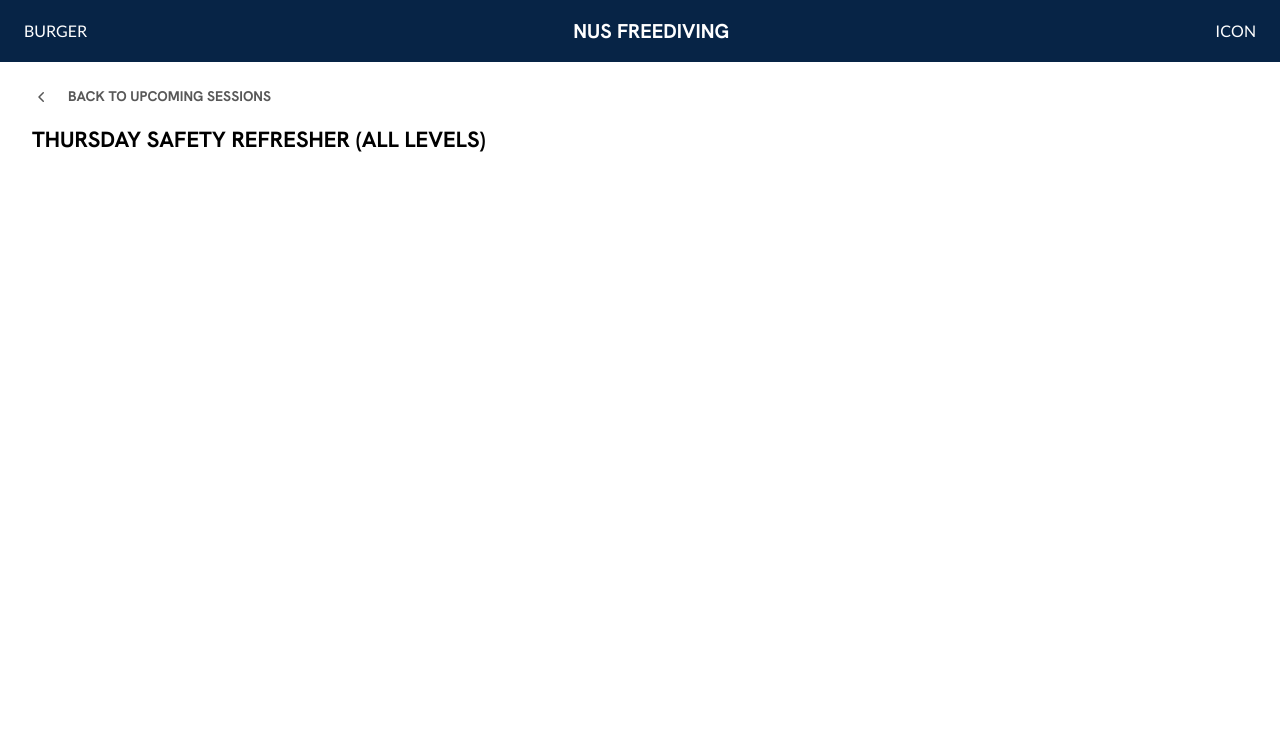
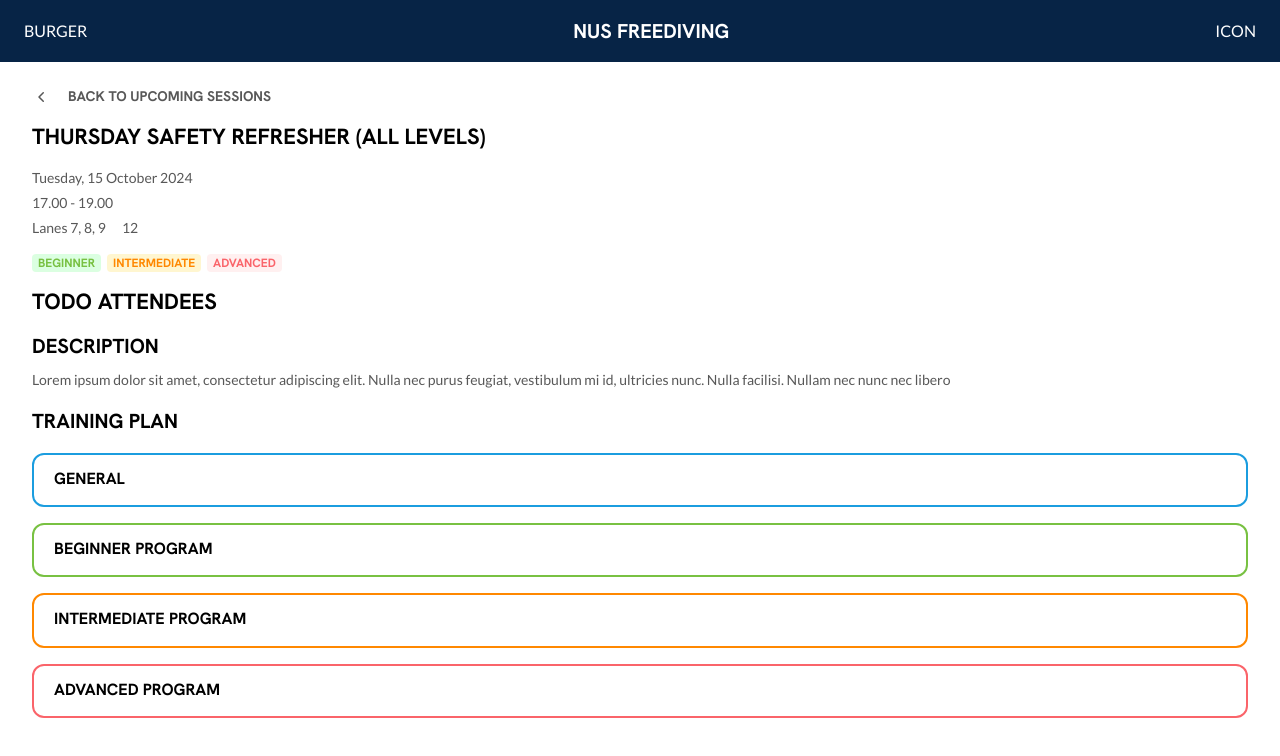
Before and after one commit to jasonchristopher21/nus-freedive-website, a Next.js app: page /sessions/1 in a window 1280 px wide. Shown: the top 756 px of the page. Built offline with nearby package versions, Linux system fonts and the light colour scheme.

Commit message:
feat: update session layout

```diff
--- a/package.json
+++ b/package.json
@@ -11,6 +11,8 @@
   "dependencies": {
     "@heroicons/react": "^2.1.5",
     "@prisma/client": "^6.1.0",
+    "@supabase/supabase-js": "^2.47.10",
+    "clsx": "^2.1.1",
     "heroicons": "^2.1.5",
     "next": "15.0.3",
     "prisma": "^6.1.0",
--- a/src/app/components/common/Header.tsx
+++ b/src/app/components/common/Header.tsx
@@ -1,6 +1,6 @@
 export default function Header() {
   return (
-    <div className="bg-navy py-4 px-6">
+    <div className="sticky top-0 w-full bg-navy py-4 px-6">
       <div className="flex justify-between bg-navy text-white max-w-screen-xl mx-auto">
         <span className="my-auto">BURGER</span>
         <span className="font-heading font-bold text-[20px]">
--- /dev/null
+++ b/src/app/sessions/[id]/TrainingPlan.tsx
@@ -0,0 +1,57 @@
+"use client"
+
+import { useState } from "react";
+import clsx from "clsx";
+import styles from "@/app/styles";
+
+interface TrainingPlanProps {
+    general?: string,
+    beginner?: string,
+    intermediate?: string,
+    advanced?: string,
+}
+
+export default function TrainingPlan({ props }: { props: TrainingPlanProps }) {
+    const [selected, setSelected] = useState("");
+
+    function sectionComponent({ title, content, keyword, color }: { title: string, content?: string, keyword: string, color: string }) {
+        return (
+            <button className={clsx('flex flex-col gap-0.5 border-2 py-3 px-5 rounded-xl', `border-${color}`)} onClick={() => selected === keyword ? setSelected("") : setSelected(keyword)}>
+                <span className={`${styles.heading3} font-bold`}>{title.toUpperCase()}</span>
+                <div
+                    className={clsx(
+                        'transition-all duration-300 ease-in-out',
+                        selected === keyword ? 'max-h-96 opacity-100' : 'max-h-0 opacity-0'
+                    )}
+                    style={{
+                        transitionProperty: 'max-height, opacity',
+                    }}
+                >
+                    <span className={`${styles.paragraph}`}>{content}</span>
+                </div>
+            </button>
+        );
+    }
+
+    return (
+        <div className="flex flex-col gap-4">
+            <div className="flex gap-4 items-center">
+                <span className={`${styles.heading2} font-bold`}>TRAINING PLAN</span>
+            </div>
+            <div className="flex flex-col gap-4">
+
+                {/* General Plan */}
+                {props.general ? sectionComponent({ title: "General", content: props.general, keyword: "general", color: "blue-500" }) : null}
+
+                {/* Beginner Plan */}
+                {props.beginner ? sectionComponent({ title: "Beginner program", content: props.beginner, keyword: "beginner", color: "green-500" }) : null}
+
+                {/* Intermediate Plan */}
+                {props.intermediate ? sectionComponent({ title: "Intermediate program", content: props.intermediate, keyword: "intermediate", color: "orange-500" }) : null}
+
+                {/* Advanced Plan */}
+                {props.advanced ? sectionComponent({ title: "Advanced program", content: props.advanced, keyword: "advanced", color: "red-500" }) : null}
+            </div>
+        </div>
+    );
+}
--- a/src/app/sessions/[id]/page.tsx
+++ b/src/app/sessions/[id]/page.tsx
@@ -3,6 +3,8 @@
 import SessionBox from "../SessionBox";
 import { ChevronLeftIcon } from "@heroicons/react/20/solid";
 import styles from "@/app/styles";
+import LevelLabel from "@/app/components/common/LevelLabel";
+import TrainingPlan from "./TrainingPlan";
 
 const dummyData =
 {
@@ -11,6 +13,14 @@
     time: "17.00 - 19.00",
     numPax: 12,
     levels: ["Beginner", "Intermediate", "Advanced"],
+    lanes: "7, 8, 9",
+    trainingPlan: {
+        general: "General Training Plan",
+        beginner: "Beginner Training Plan",
+        intermediate: "Intermediate Training Plan",
+        advanced: "Advanced Training Plan",
+    },
+    description: "Lorem ipsum dolor sit amet, consectetur adipiscing elit. Nulla nec purus feugiat, vestibulum mi id, ultricies nunc. Nulla facilisi. Nullam nec nunc nec libero",
 }
 
 export default function Page() {
@@ -22,9 +32,32 @@
                     <ChevronLeftIcon className="h-5 text-grey-500" />
                     <span className={`${styles.heading4} text-grey-500`}>BACK TO UPCOMING SESSIONS</span>
                 </button>
-                <span className="font-heading font-bold text-[22px]">{dummyData.name.toUpperCase()}</span>
-                {/* <div className="flex flex-col gap-4 md:grid md:grid-cols-2 lg:grid-cols-3">
-                    {dummyData.map((item) => <SessionBox props={item} />)}</div> */}
+                <span className="font-heading font-bold text-[22px] leading-tight">{dummyData.name.toUpperCase()}</span>
+                <div className="flex flex-col gap-1">
+                    <span className={`${styles.paragraph}`}>{dummyData.date}</span>
+                    <span className={`${styles.paragraph}`}>{dummyData.time}</span>
+                    <div className="flex gap-4">
+                        <span className={`${styles.paragraph}`}>Lanes {dummyData.lanes}</span>
+                        <span className={`${styles.paragraph}`}>{dummyData.numPax}</span>
+                    </div>
+                    <div className="flex flex-wrap gap-1.5 mt-3">
+                        {dummyData.levels.map((level) => (
+                            <LevelLabel label={level} />
+                        ))}
+                    </div>
+                </div>
+                <div>
+                    <span className="font-heading font-bold text-[22px] leading-tight">TODO ATTENDEES</span>
+                </div>
+
+                {/* Description Box */}
+                <div className="flex flex-col gap-2">
+                    <span className={`${styles.heading2}`}>DESCRIPTION</span>
+                    <span className={`${styles.paragraph}`}>{dummyData.description}</span>
+                </div>
+
+                {/* Training Plan */}
+                {true ? <TrainingPlan props={dummyData.trainingPlan} /> : null}
             </div>
         </div>
     );
--- a/src/app/styles.ts
+++ b/src/app/styles.ts
@@ -5,6 +5,8 @@
     "heading4": "font-heading font-bold text-[14px]",
     // "heading5": "font-heading font-bold text-[22px]",
 
+    "paragraph": "text-grey-500 text-[14px]"
+
 }
 
 export default styles
--- a/tailwind.config.ts
+++ b/tailwind.config.ts
@@ -43,4 +43,10 @@
     },
   },
   plugins: [],
+  safelist: [
+    {
+      pattern: /(bg|border|text)-(red|green|blue|orange)-(100|500|700)/, // You can display all the colors that you need
+      variants: ['lg', 'hover', 'focus', 'lg:hover'],      // Optional
+    },
+  ],
 } satisfies Config;
```
Also changed, not shown: 1 other file (tests, documents, lock files or other folders).
